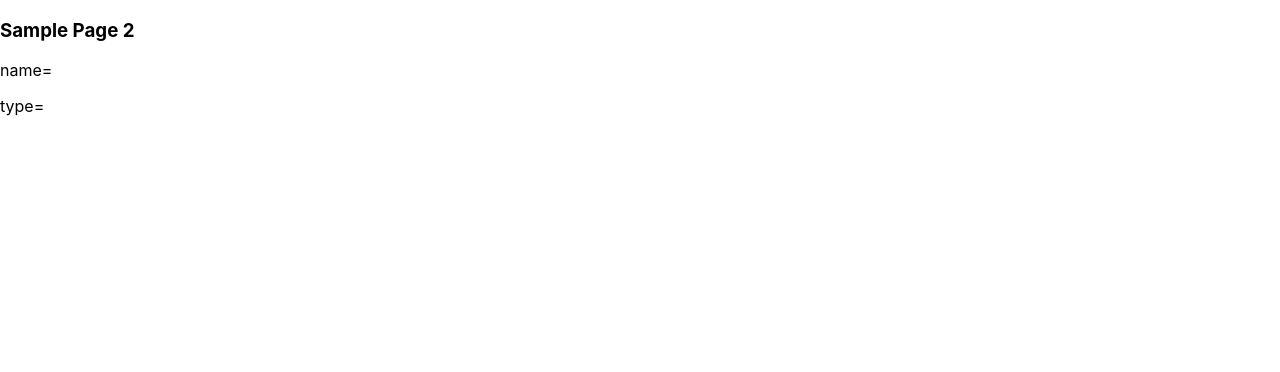
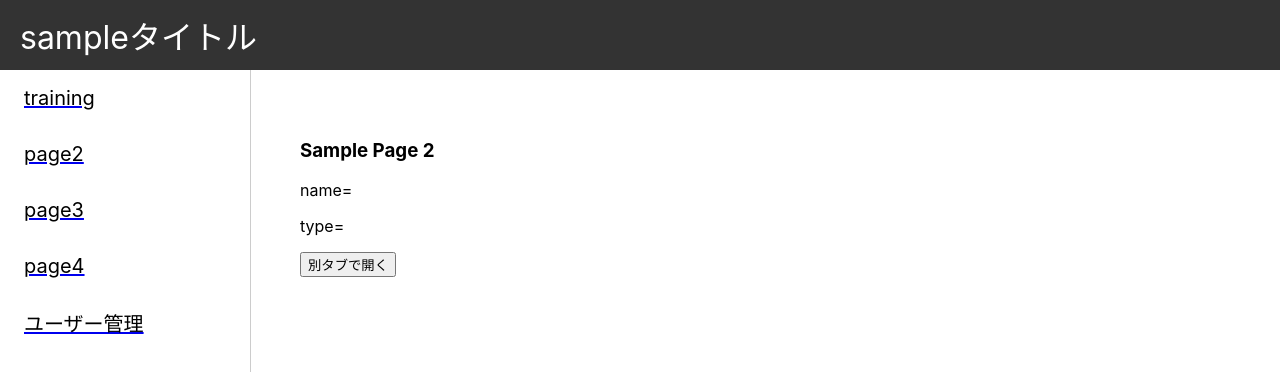
Before and after one commit to Snails8/go-api, a React (Create React App) app in the folder frontend/: page /page2 in a window 1280 px wide. Shown: the top 372 px of the page. Built offline with nearby package versions, Linux system fonts and the light colour scheme.

Commit message:
add: 別タブを開く実装の作成

```diff
--- a/frontend/src/pages/pageB.tsx
+++ b/frontend/src/pages/pageB.tsx
@@ -1,5 +1,6 @@
 import React from "react";
 import { useSearchParams } from "react-router-dom";
+import { BasePage } from "../components/templates/BasePage/BasePage";
 
 export const SamplePage2:React.FC =() => {
 
@@ -10,9 +11,12 @@ export const SamplePage2:React.FC =() => {
 
     return (
         <>
+        <BasePage>
             <h3>Sample Page 2</h3>
             <p>name={query1}</p>
             <p>type={query2}</p>
+            <button onClick={() => window.open("page3")}>別タブで開く</button>
+        </BasePage>
         </>
     )
 }
```
